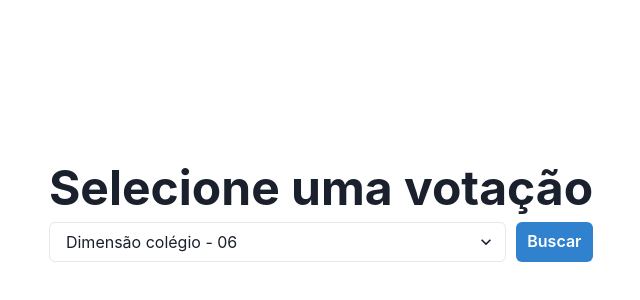
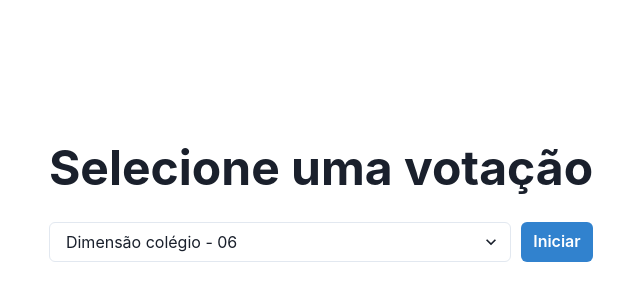
Before and after one commit to Joel-leal/voting-system, a Next.js app: page / in a window 1280 px wide. Shown: the part 182-482 px from the top of the page, without its empty margins (319-959 px from the left). Built offline with nearby package versions, Linux system fonts and the light colour scheme.

Commit message:
fix: button text and spacing between header and title

```diff
--- a/pages/index.tsx
+++ b/pages/index.tsx
@@ -33,7 +33,7 @@ const Home: NextPage = () => {
             alignItems="center"
             justifyContent="center"
             width="100%"
-            py="10px"
+            py="30px"
           >
             <Select>
               {listElection.map((voting) => (
@@ -41,7 +41,7 @@ const Home: NextPage = () => {
               ))}
             </Select>
             <Button colorScheme="blue" marginLeft="10px">
-              Buscar
+              Iniciar
             </Button>
           </Box>
         </main>
```
